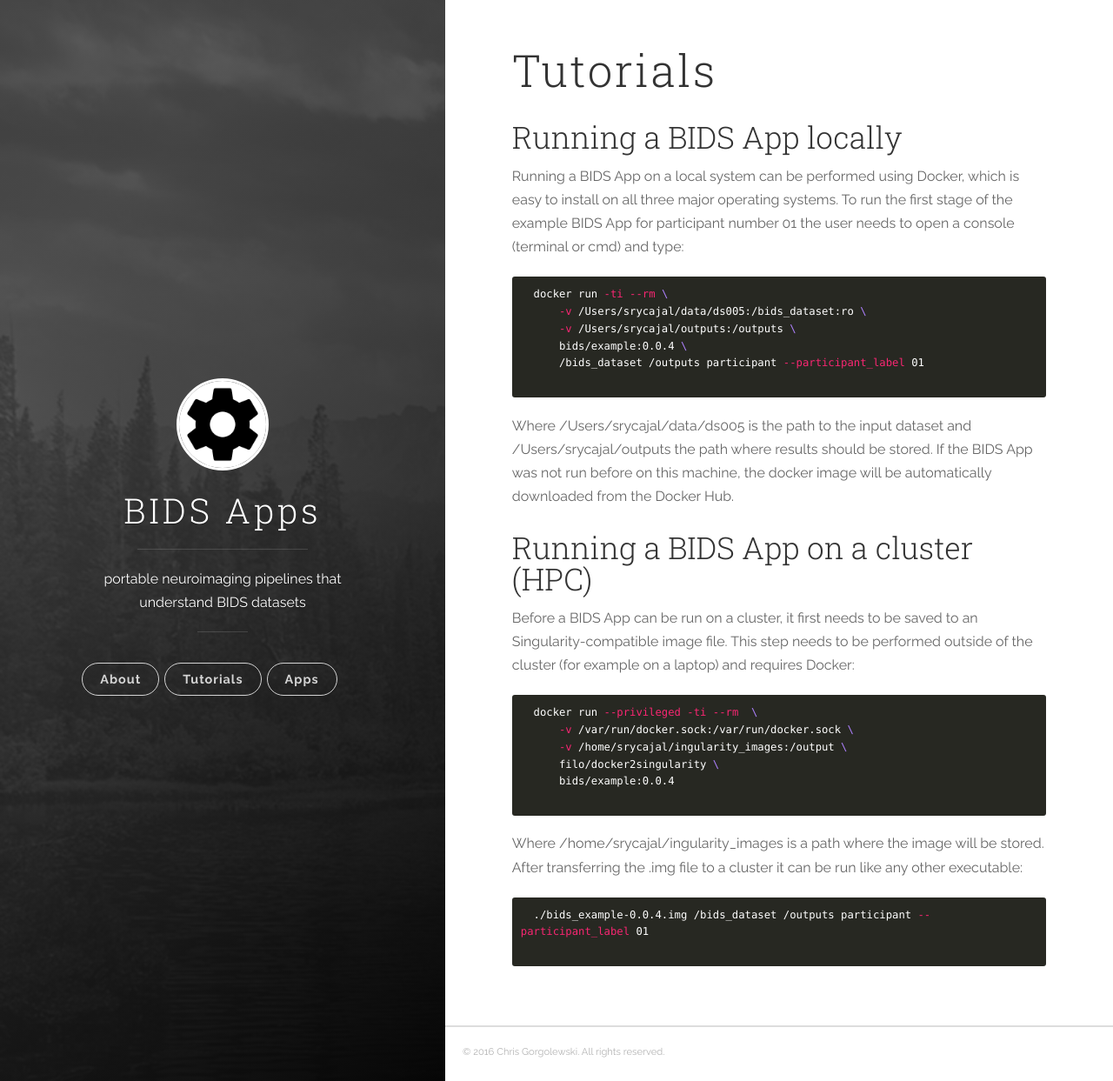
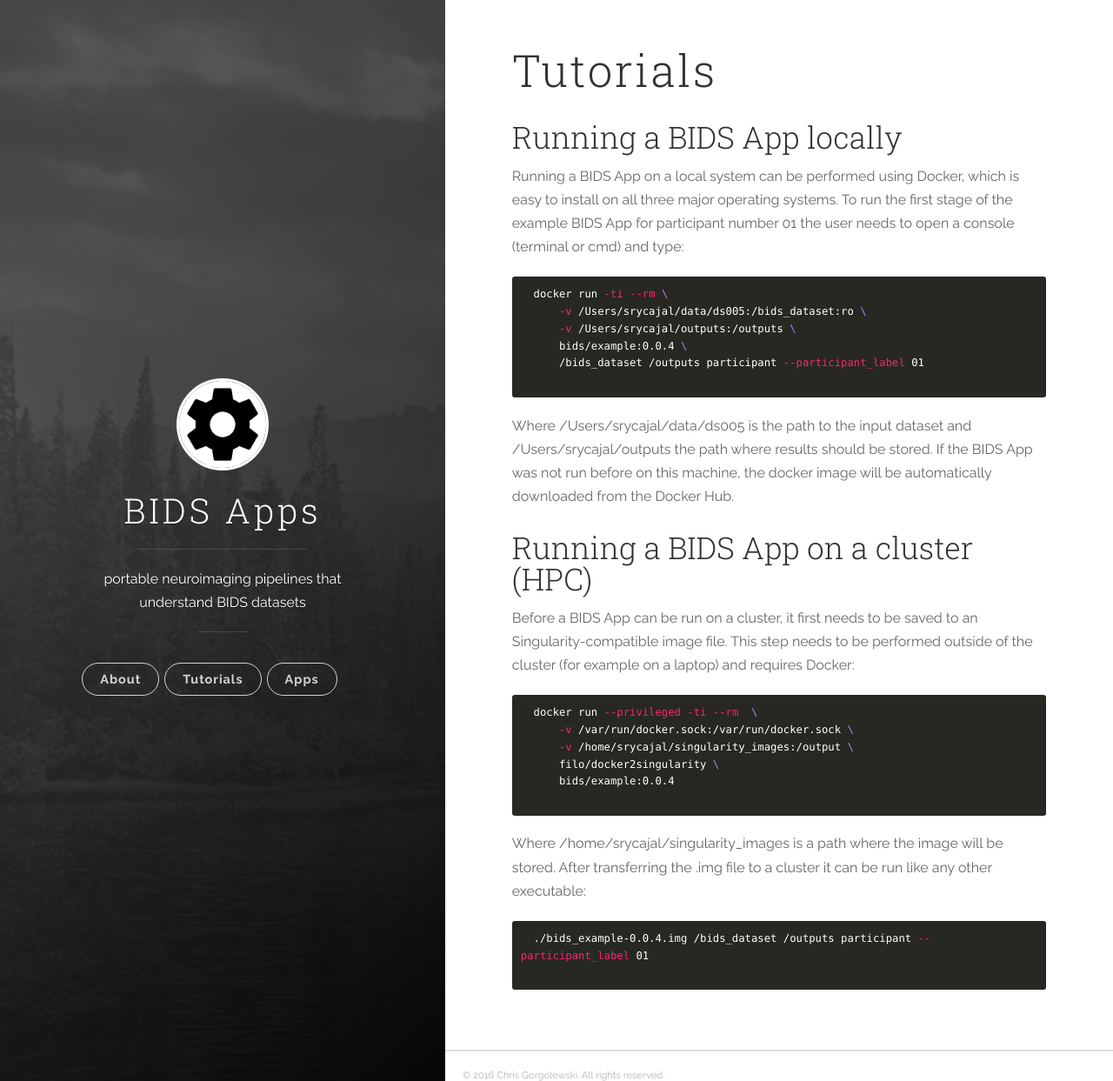
Before and after one commit to bids-apps/bids-apps.github.io, a Jekyll site: the page built from tutorial.md, in a window 1280 px wide and 1243 px high. Shown: the whole window at 87% size. Built offline with Jekyll 4.4.1, drawn with Linux system fonts in a browser that asks for light colours; nearby versions of some CDN libraries.

Commit message:
dev docs

```diff
--- a/tutorial.md
+++ b/tutorial.md
@@ -21,11 +21,11 @@ layout: default
   {% highlight bash %}
   docker run --privileged -ti --rm  \
       -v /var/run/docker.sock:/var/run/docker.sock \
-      -v /home/srycajal/ingularity_images:/output \
+      -v /home/srycajal/singularity_images:/output \
       filo/docker2singularity \
       bids/example:0.0.4
   {% endhighlight %}
-  <p>Where /home/srycajal/ingularity_images is a path where the image will be stored. After transferring the .img file to a cluster it can be run like any other executable:</p>
+  <p>Where /home/srycajal/singularity_images is a path where the image will be stored. After transferring the .img file to a cluster it can be run like any other executable:</p>
   {% highlight bash %}
   ./bids_example-0.0.4.img /bids_dataset /outputs participant --participant_label 01
   {% endhighlight %}
```
Also changed, not shown: versioning.md (added, +38 -0 lines).
